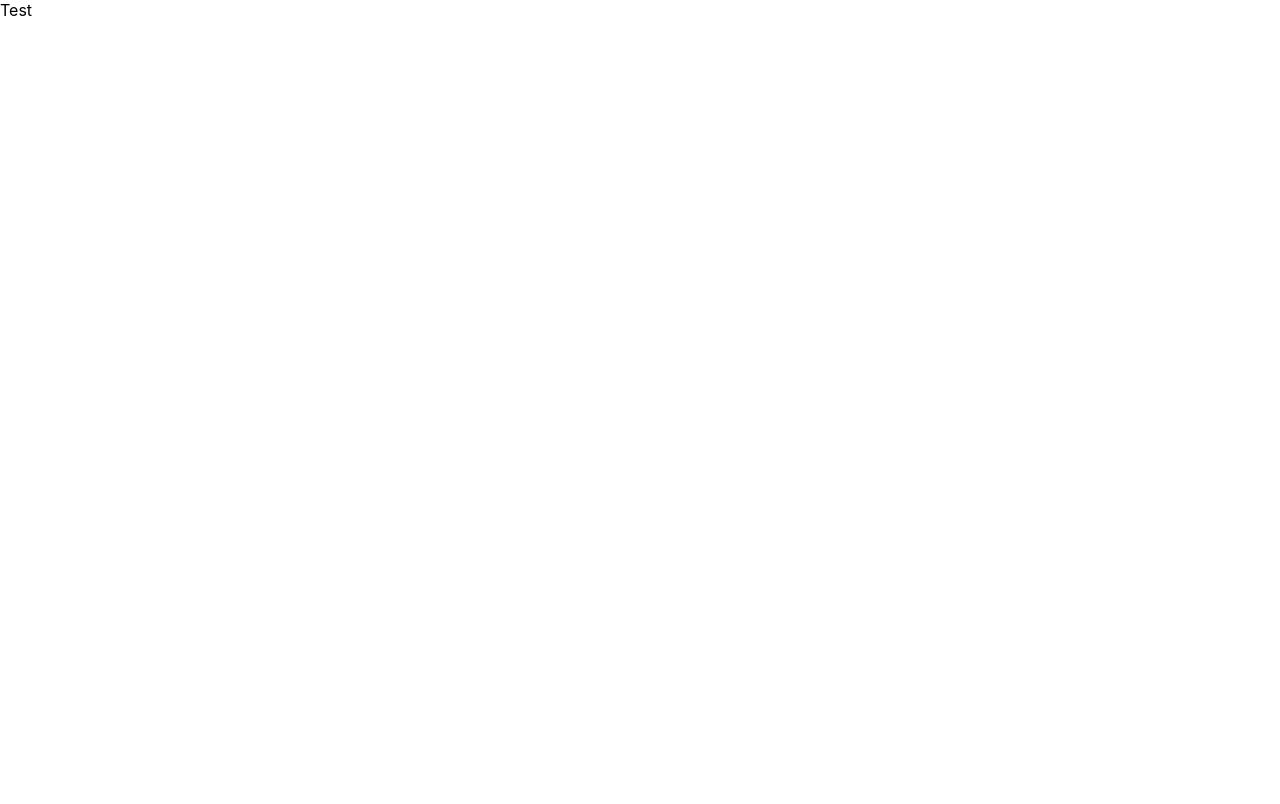
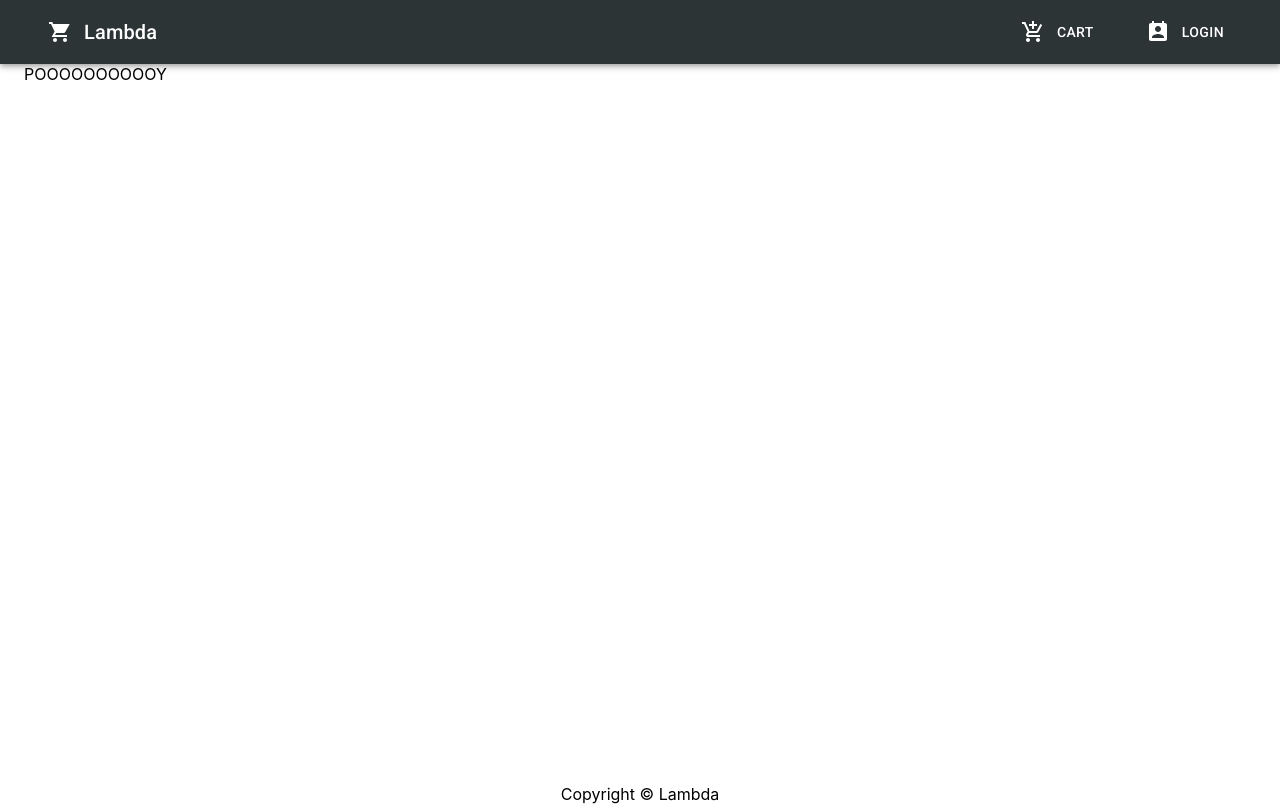
Before and after one commit to samedskulj/lambda-ecommerce, a React (Create React App) app in the folder frontend/: page / in a window 1280 px wide. Built offline with nearby package versions, Linux system fonts and the light colour scheme.

Commit message:
Navbar i footer

```diff
--- a/frontend/package.json
+++ b/frontend/package.json
@@ -3,6 +3,8 @@
   "version": "0.1.0",
   "private": true,
   "dependencies": {
+    "@material-ui/core": "^4.11.4",
+    "@material-ui/icons": "^4.11.2",
     "@testing-library/jest-dom": "^5.12.0",
     "@testing-library/react": "^11.2.7",
     "@testing-library/user-event": "^12.8.3",
--- a/frontend/public/index.html
+++ b/frontend/public/index.html
@@ -12,7 +12,14 @@
     <link rel="apple-touch-icon" href="%PUBLIC_URL%/logo192.png" />
 
     <link rel="manifest" href="%PUBLIC_URL%/manifest.json" />
-
+    <link
+      rel="stylesheet"
+      href="https://fonts.googleapis.com/css?family=Roboto:300,400,500,700&display=swap"
+    />
+    <link
+      rel="stylesheet"
+      href="https://fonts.googleapis.com/icon?family=Material+Icons"
+    />
     <title>Lambda-eCommerce</title>
   </head>
   <body>
--- a/frontend/src/App.js
+++ b/frontend/src/App.js
@@ -1,7 +1,25 @@
 import "./App.css";
-
+import Header from "./components/Header";
+import Footer from "./components/Footer";
+import useStyles from "./material-styles/styles";
+import { theme } from "./material-styles/styles";
+import { ThemeProvider } from "@material-ui/core/styles";
+import { Container, Grid } from "@material-ui/core";
 function App() {
-  return <div className="App">Test</div>;
+  const classes = useStyles();
+  return (
+    <>
+      <ThemeProvider theme={theme}>
+        <Header></Header>
+        <Container>
+          <Grid container className={classes.main}>
+            <Grid item>POOOOOOOOOOY</Grid>
+          </Grid>
+        </Container>
+        <Footer></Footer>
+      </ThemeProvider>
+    </>
+  );
 }
 
 export default App;
--- /dev/null
+++ b/frontend/src/components/Footer.js
@@ -0,0 +1,20 @@
+import React from "react";
+import { BottomNavigation, Container, Grid } from "@material-ui/core";
+import useStyles from "../material-styles/styles";
+
+const Footer = () => {
+  const classes = useStyles();
+  return (
+    <>
+      <Container>
+        <Grid container>
+          <Grid item xs={12} className={classes.footer}>
+            Copyright &copy; Lambda
+          </Grid>
+        </Grid>
+      </Container>
+    </>
+  );
+};
+
+export default Footer;
--- /dev/null
+++ b/frontend/src/components/Header.js
@@ -0,0 +1,50 @@
+import React from "react";
+import AppBar from "@material-ui/core/AppBar";
+import Toolbar from "@material-ui/core/Toolbar";
+import Typography from "@material-ui/core/Typography";
+import Button from "@material-ui/core/Button";
+import IconButton from "@material-ui/core/IconButton";
+import MenuIcon from "@material-ui/icons/Menu";
+import useStyles from "../material-styles/styles";
+import ShoppingCartSharpIcon from "@material-ui/icons/ShoppingCartSharp";
+import AddShoppingCartIcon from "@material-ui/icons/AddShoppingCart";
+import PermContactCalendarIcon from "@material-ui/icons/PermContactCalendar";
+import { Container } from "@material-ui/core";
+const Header = () => {
+  const classes = useStyles();
+  return (
+    <>
+      <AppBar position="static">
+        <Container>
+          <Toolbar>
+            <IconButton
+              edge="start"
+              className={classes.menuButton}
+              color="inherit"
+              aria-label="menu"
+            >
+              <ShoppingCartSharpIcon />
+            </IconButton>
+            <Typography variant="h6" className={classes.title}>
+              Lambda
+            </Typography>
+            <Button color="inherit" className={classes.btnlogin}>
+              <IconButton color="inherit">
+                <AddShoppingCartIcon></AddShoppingCartIcon>
+              </IconButton>
+              Cart
+            </Button>
+            <Button color="inherit">
+              <IconButton color="inherit">
+                <PermContactCalendarIcon></PermContactCalendarIcon>
+              </IconButton>
+              Login
+            </Button>
+          </Toolbar>
+        </Container>
+      </AppBar>
+    </>
+  );
+};
+
+export default Header;
--- /dev/null
+++ b/frontend/src/material-styles/styles.js
@@ -0,0 +1,28 @@
+import { makeStyles } from "@material-ui/core/styles";
+import { createMuiTheme } from "@material-ui/core/styles";
+
+export const theme = createMuiTheme({
+  palette: {
+    primary: {
+      main: "#2d3436",
+    },
+  },
+});
+
+export default makeStyles((theme) => ({
+  root: {
+    flexGrow: 1,
+  },
+  title: {
+    flexGrow: 1,
+  },
+  btnlogin: {
+    marginRight: theme.spacing(3),
+  },
+  footer: {
+    textAlign: "center",
+  },
+  main: {
+    height: "90vh",
+  },
+}));
```
Also changed, not shown: 1 other file (tests, documents, lock files or other folders).
